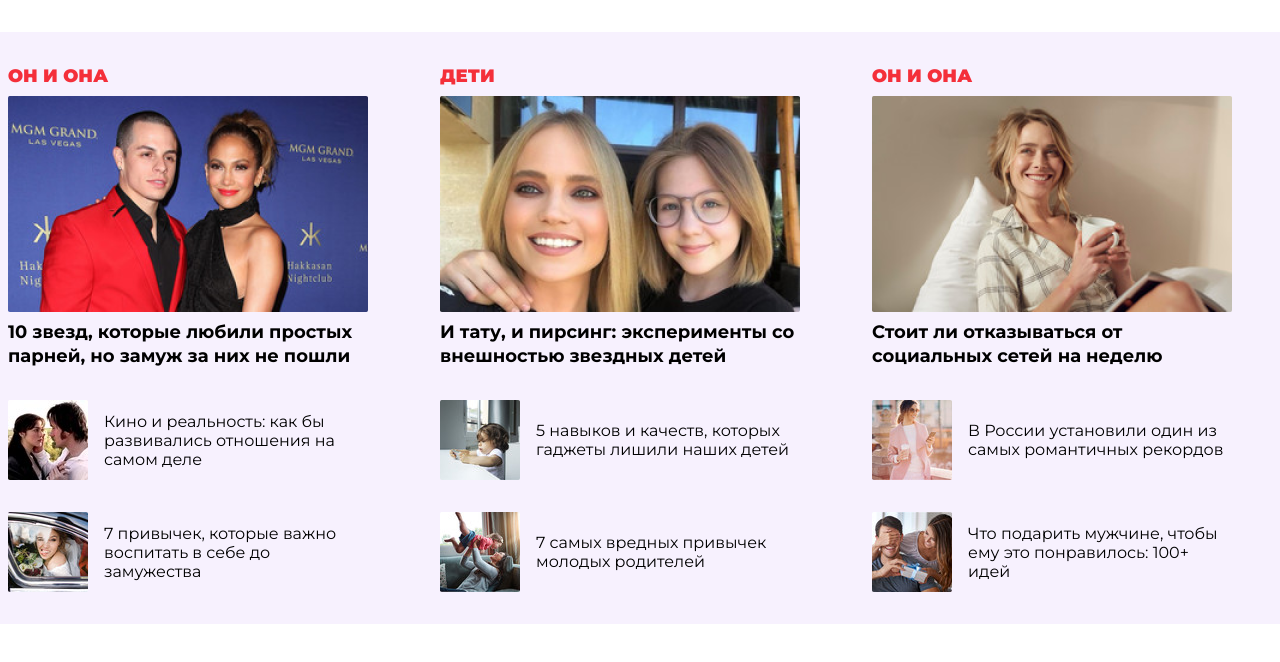
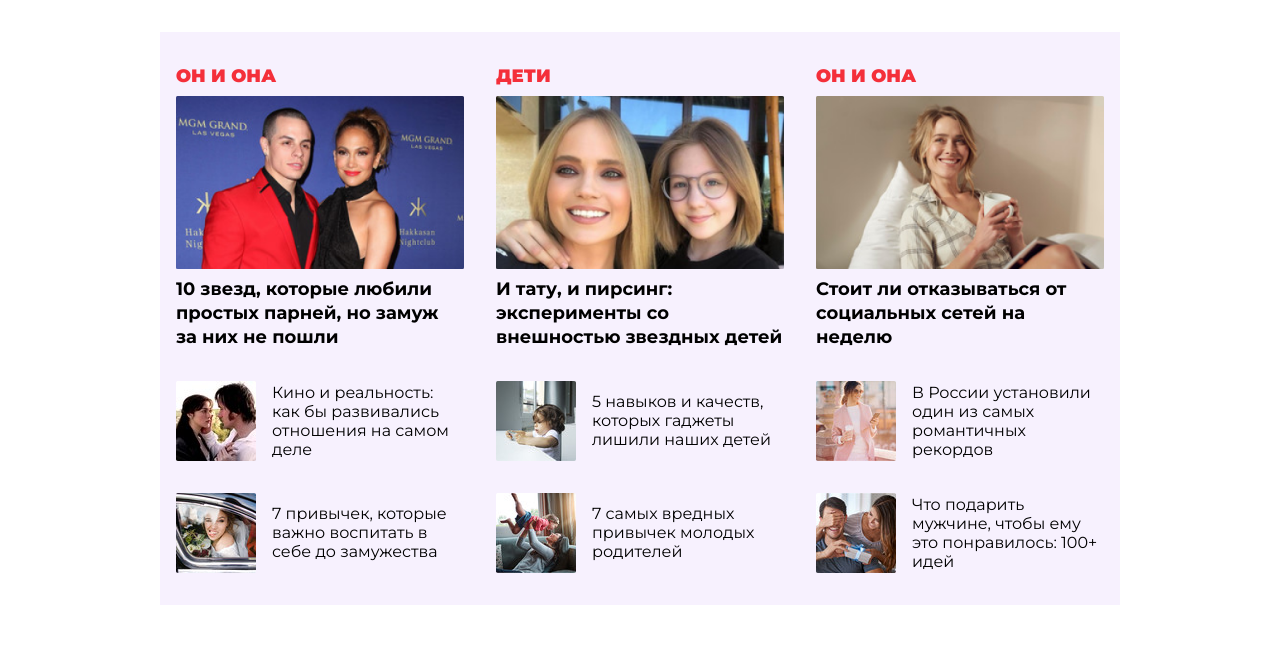
Before and after one commit to sob-alex/test-task-04_10_2021, a website built with webpack: page src/index.html in a window 1280 px wide. Built offline with nearby package versions, Linux system fonts and the light colour scheme.

Commit message:
some fixes

```diff
--- a/src/scss/common/_mixins.scss
+++ b/src/scss/common/_mixins.scss
@@ -6,24 +6,9 @@
   }
   line-height: $lineheight;
 }
-@mixin respond-sm {
-  @media (max-width: 768px) {
-    @content;
-  }
-}
-@mixin respond-xs {
-  @media (max-width: 320px) {
-    @content;
-  }
-}
 
 @mixin respond($breakpoint) {
   @media (max-width: $breakpoint) {
     @content;
   }
 }
-@mixin respondV($breakpoint) {
-  @media (max-height: $breakpoint) {
-    @content;
-  }
-}
--- a/src/scss/global.scss
+++ b/src/scss/global.scss
@@ -9,4 +9,7 @@ body {
 .container {
   max-width: 1288px;
   margin: 0 auto;
+  @include respond(1366px) {
+    max-width: 960px;
+  }
 }
--- a/src/scss/topics.scss
+++ b/src/scss/topics.scss
@@ -7,21 +7,19 @@
   background-color: $topics_bg;
   @include respond(1366px) {
     grid-column-gap: 32px;
+    padding: 32px 16px;
+  }
+  @include respond(850px) {
+    grid-template-columns: 1fr;
     padding: 32px 8px;
   }
-  @include respond(1000px) {
-    grid-template-columns: 1fr;
-  }
   &__set {
-    max-width: 360px;
     width: 100%;
 
-    @include respond(1000px) {
+    @include respond(850px) {
       &:not(:first-child) {
         margin-top: 40px;
       }
-
-      max-width: 100%;
     }
   }
   &__set-title {
```
